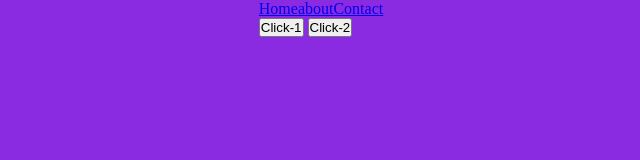
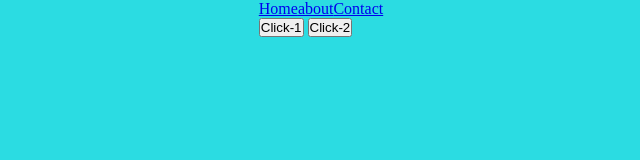
Before and after one commit to Utkir198/meniloyham, a plain HTML site: page index.html in a window 1280 px wide. Shown: the whole page, without its empty margins (319-959 px from the left). Drawn offline with Linux system fonts and the light colour scheme.

Commit message:
body elementining orqa qismini ozgartirdik

```diff
--- a/mein.css
+++ b/mein.css
@@ -4,12 +4,13 @@
     box-sizing: border-box;
 }
 body{
-    background-color: blueviolet;
+    background-color: rgb(43, 220, 226);
     display: flex;
     flex-direction: column;
     align-items: center;
 }
 ul{
+    color: white;
     list-style: none;
     display: flex;
     justify-content: center;
```
